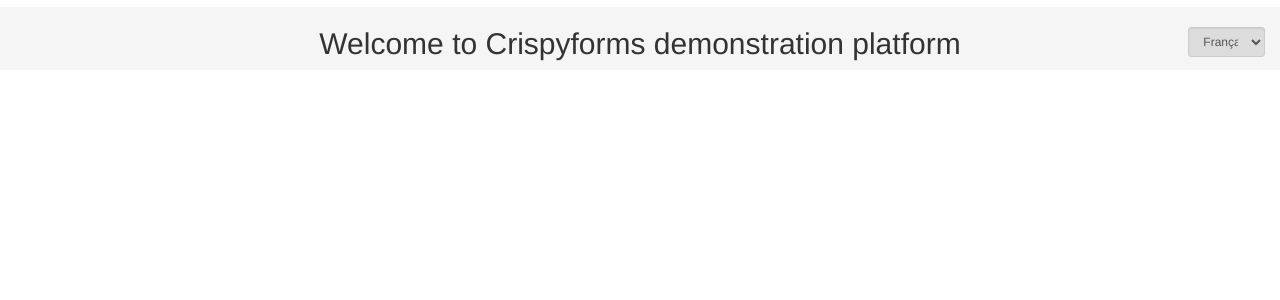
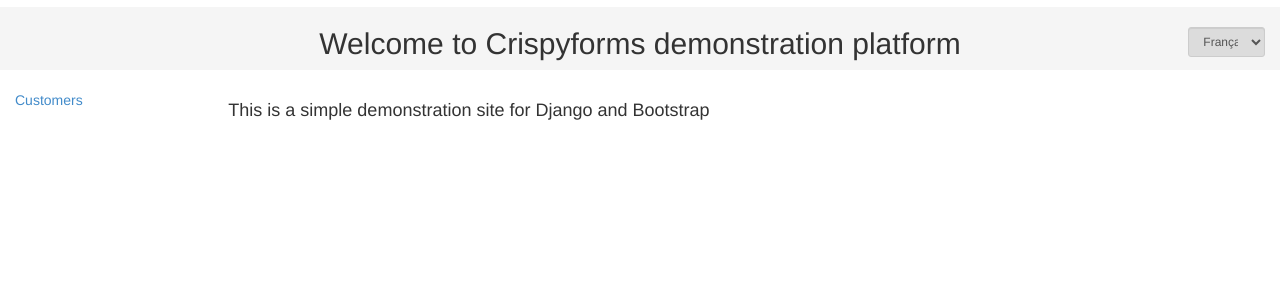
Before and after one commit to francois-vincent/DjangoBootstrap, a Django app: page / in a window 1280 px wide. Shown: the part 53-353 px from the top of the page. Run offline with Django 3.2, Linux system fonts and the light colour scheme; parts of the project's set-up code (start-up, migrations or seed data) failed here and were passed over; some libraries are stand-ins or nearby versions.

Commit message:
some fixes and improvements

```diff
--- a/crispyforms/ops/common/forms.py
+++ b/crispyforms/ops/common/forms.py
@@ -30,6 +30,6 @@
                 'password',
             ),
             FormActions(
-                Submit('save', u'Login'),
+                Submit('save', _(u'Login')),
             )
         )
--- a/crispyforms/ops/common/views.py
+++ b/crispyforms/ops/common/views.py
@@ -6,6 +6,7 @@
 from django.contrib.auth import authenticate, login, logout
 from django.shortcuts import render
 from django.utils import translation
+from django.utils.translation import ugettext_lazy as _
 
 from forms import AuthenticateForm
 
@@ -53,10 +54,10 @@
                 next = request.REQUEST.get('next', None)
                 return http.HttpResponseRedirect(next)
             else:
-                msg = u"Oops, this user is not active !"
+                msg = _(u"Oops, this user is not active !")
                 messages.warning(request, msg)
         else:
-            msg = u"Oops, the Username / password pair does not match !"
+            msg = _(u"Oops, the username / password pair does not match !")
             messages.warning(request, msg)
 
     return render(request, 'common/login.html', {'form': AuthenticateForm(request.POST or None)})
--- a/crispyforms/ops/templates/base.html
+++ b/crispyforms/ops/templates/base.html
@@ -24,12 +24,12 @@
                     <div class="nav-collapse">
                         <ul  class="nav pull-right">
                             <li class="pull-right dropdown">
-                                <a class="user-tool" href="#" title="" data-toggle="dropdown">
-                                    <i class="icon-bs-user"></i>
+                                <a class="user-tool" href="#" title="{% trans 'Click to logout' %}" data-toggle="dropdown">
                                     {% trans 'Welcome,' %} {% filter force_escape %}{% firstof user.first_name user.username %}{% endfilter %}
+                                    <i class="glyphicon glyphicon-cog"></i>
                                 </a>
-                                <div class="dropdown-menu" role="menu">
-                                    <p class="text-center">{% spaceless %}
+                                <div class="dropdown-menu" role="menu" style="height: 40px">
+                                    <p class="text-center" style="margin-top: 5px">{% spaceless %}
                                         <a href="{% url 'logout' %}">{% trans 'logout' %}</a>
                                     {% endspaceless %}</p>
                                 </div>
@@ -41,13 +41,13 @@
         </div>
     </div>
 
-    <div id="main-content" class="container-fluid">
+    <div class="container-fluid">
         <div class="row bandeau">
             <div class="col-sm-offset-1 col-sm-10">
                 <h2 class='text-center'>{% block bodytitle %}{% endblock %}</h2>
             </div>
             <div class="col-sm-1 ">
-            <select class="form-control input-sm language" onchange="change_language(this)">
+            <select class="form-control input-sm language" title="{% trans 'change language' %}" onchange="change_language(this)">
               <option value="en" {% if LANGUAGE_CODE == 'en' %}selected{% endif %}>{% trans 'English' %}</option>
               <option value="fr" {% if LANGUAGE_CODE == 'fr' %}selected{% endif %}>{% trans 'French' %}</option>
             </select>
--- a/crispyforms/ops/templates/home.html
+++ b/crispyforms/ops/templates/home.html
@@ -6,5 +6,10 @@
     {% trans 'Welcome to Crispyforms demonstration platform' %}
 {% endblock %}
 
+{% block navside %}
+    <a href="{% url 'register:list' %}">{% trans "Customers" %}</a>
+{% endblock %}
+
 {% block content %}
+        <h4>{% trans 'This is a simple demonstration site for Django and Bootstrap' %} </h4>
 {% endblock %}
--- a/crispyforms/ops/templates/register/list.html
+++ b/crispyforms/ops/templates/register/list.html
@@ -13,10 +13,10 @@
 
 {% if customers %}
 
-<p><strong>{{ customers|length }}</strong> {% trans "customers." %}</p>
+<p><span class="badge">{{ customers|length }}</span> {% trans "customers." %}</p>
 
 {% autopaginate customers 2 %}
-{% paginate %}
+{% paginate using "pagination/bootstrap.html" %}
 
 <table class="table table-bordered table-hover">
 <thead>
@@ -44,7 +44,7 @@
 </table>
 
 
-{% paginate %}
+{% paginate using "pagination/bootstrap.html"%}
 
 {% else %}
 <p>{% trans "No customer found." %}</p>
```
Also changed, not shown: crispyforms/ops/templates/pagination/bootstrap.html (added, +37 -0 lines), crispyforms/settings.py (+5 -6 lines), crispyforms/locale/fr/LC_MESSAGES/django.po.
